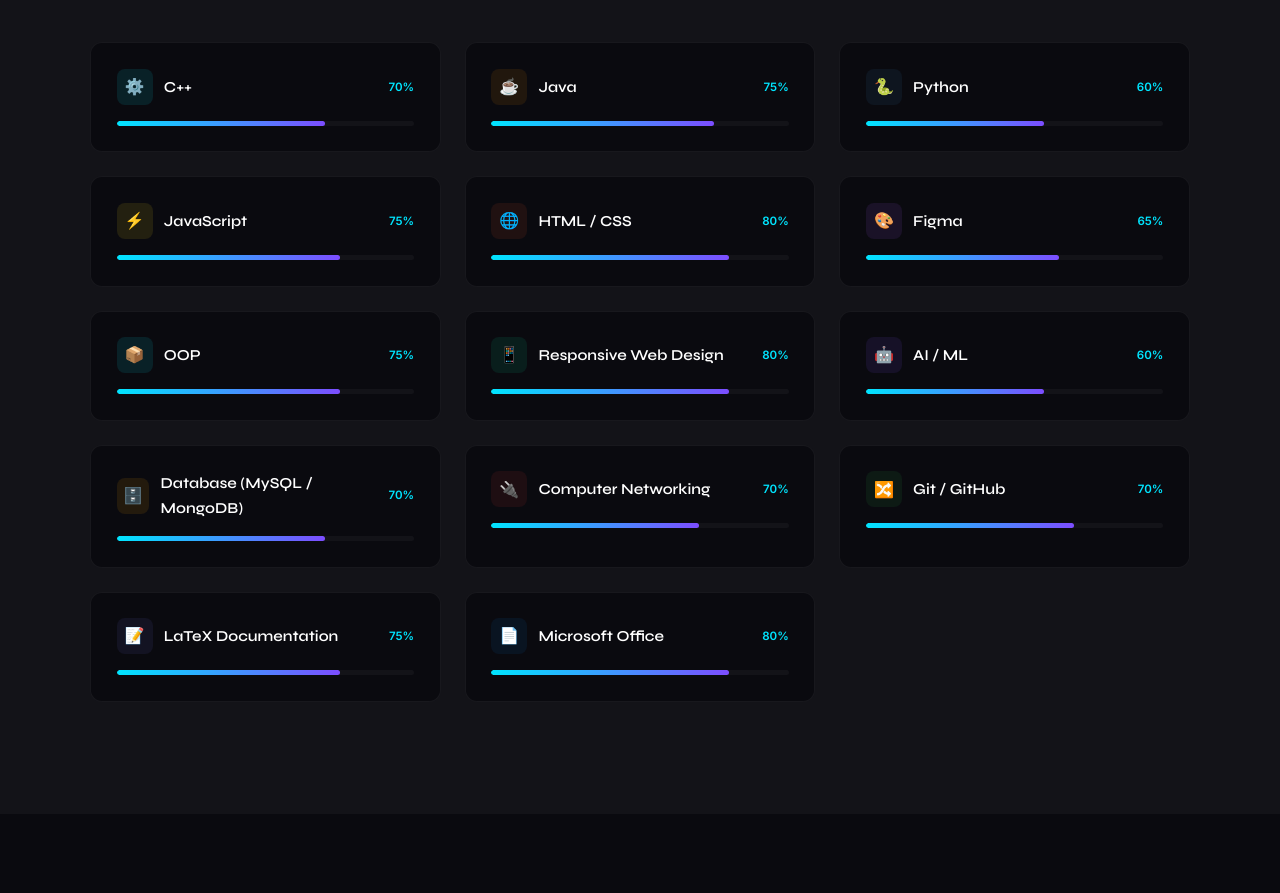
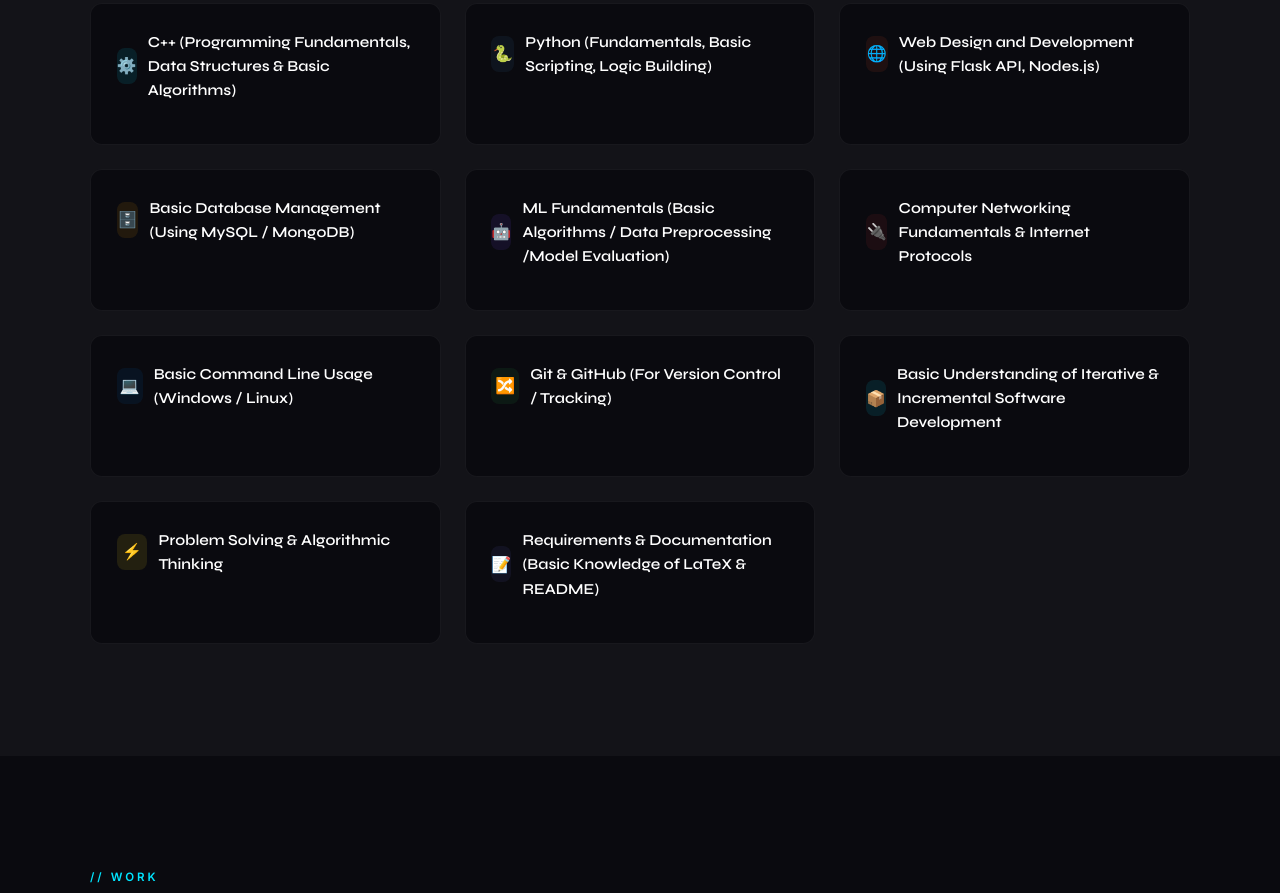
Before and after one commit to hassancodebase/hassancodebase.github.io, a plain HTML site: page index.html in a window 1280 px wide. Shown: the part 1845-2738 px from the top of the page. Drawn offline with nearby package versions, Linux system fonts and the light colour scheme.

Commit message:
Update skills and projects section

```diff
--- a/index.html
+++ b/index.html
@@ -3,6 +3,7 @@
 <head>
 <meta charset="UTF-8" />
 <meta name="viewport" content="width=device-width, initial-scale=1.0"/>
+<link rel="icon" href="/favicon.ico" sizes="any">
 <title>Muhammad Hassan | Software Engineer Portfolio</title>
 <link rel="preconnect" href="https://fonts.googleapis.com">
 <link rel="preconnect" href="https://fonts.gstatic.com" crossorigin>
@@ -724,9 +725,10 @@
       </div>
       <div class="about-text">
         <h3>Hello, World! 👋</h3>
-        <p>I'm <span class="highlight">Muhammad Hassan</span>, a passionate Software Engineering student currently pursuing my <span class="highlight">BS degree at NUTECH, Islamabad</span> in my 4th semester. I'm deeply fascinated by building software solutions that solve real-world problems.</p>
+        <p>I’m <span class="highlight">Muhammad Hassan</span>, a 4th-semester Software Engineering student at <span class="highlight">National University of Technology (NUTECH), Islamabad</span>. I'm passionate about building software solutions that solve real-world problems. Based in Rawalpindi, Pakistan, I enjoy turning ideas into functional applications and continuously improving my skills in programming, AI/ML, and database systems. I thrive on learning new technologies, developing projects from concept to implementation, and refining my craft to create clean, efficient, and impactful software.</p>
+        <!-- <p>I'm <span class="highlight">Muhammad Hassan</span>, a passionate Software Engineering student currently pursuing my <span class="highlight">BS degree at NUTECH, Islamabad</span> in my 4th semester. I'm deeply fascinated by building software solutions that solve real-world problems.</p>
         <p>Based in <span class="highlight">Rawalpindi, Pakistan</span>, I love turning ideas into clean, functional applications. From desktop tools to web platforms, I enjoy every stage of the development lifecycle — from designing clean architectures to writing elegant code.</p>
-        <p>When I'm not coding, I'm exploring new technologies, working on personal projects, or sharpening my skills in AI/ML and database systems.</p>
+        <p>When I'm not coding, I'm exploring new technologies, working on personal projects, or sharpening my skills in AI/ML and database systems.</p> -->
         <div class="info-chips">
           <span class="info-chip">
             <svg viewBox="0 0 24 24"><path d="M21 10c0 7-9 13-9 13s-9-6-9-13a9 9 0 0 1 18 0z"/><circle cx="12" cy="10" r="3"/></svg>
@@ -765,8 +767,8 @@
   <div class="container">
     <div class="reveal">
       <p class="section-label">// Work</p>
-      <h2 class="section-title">My <span class="accent">Projects</span></h2>
-      <p class="section-sub">A selection of things I've built.</p>
+      <h2 class="section-title">Featured <span class="accent">Projects</span></h2>
+      <p class="section-sub">A selection of my key academic and personal projects demonstrating problem-solving, software development, computer networking and machine learning skills.</p>
     </div>
     <div class="projects-grid" id="projectsGrid">
       <!-- injected by JS -->
@@ -909,29 +911,26 @@
 <script>
 // ─── DATA ────────────────────────────────────────────────
 const skills = [
-  { name:"C++",                pct:70,  icon:"⚙️",  bg:"rgba(0,229,255,.1)" },
-  { name:"Java",               pct:75,  icon:"☕",  bg:"rgba(237,139,0,.1)" },
-  { name:"Python",             pct:60,  icon:"🐍",  bg:"rgba(55,118,171,.1)" },
-  { name:"JavaScript",         pct:75,  icon:"⚡",  bg:"rgba(247,223,31,.1)" },
-  { name:"HTML / CSS",         pct:80,  icon:"🌐",  bg:"rgba(227,76,38,.1)"  },
-  { name:"Figma",              pct:65,  icon:"🎨",  bg:"rgba(162,89,255,.1)" },
-  { name:"OOP",                pct:75,  icon:"📦",  bg:"rgba(0,229,255,.1)"  },
-  { name:"Responsive Web Design", pct:80, icon:"📱", bg:"rgba(0,200,150,.1)" },
-  { name:"AI / ML",            pct:60,  icon:"🤖",  bg:"rgba(124,77,255,.1)" },
-  { name:"Database (MySQL / MongoDB)", pct:70, icon:"🗄️", bg:"rgba(255,165,0,.1)" },
-  { name:"Computer Networking",pct:70,  icon:"🔌",  bg:"rgba(200,50,50,.1)"  },
-  { name:"Git / GitHub",       pct:70,  icon:"🔀",  bg:"rgba(40,167,69,.1)"  },
-  { name:"LaTeX Documentation",pct:75,  icon:"📝",  bg:"rgba(100,100,200,.1)"},
-  { name:"Microsoft Office",   pct:80,  icon:"📄",  bg:"rgba(0,112,192,.1)"  },
+  { name:"C++ (Programming Fundamentals, Data Structures & Basic Algorithms)",            icon:"⚙️",  bg:"rgba(0,229,255,.1)" },
+  { name:"Python (Fundamentals, Basic Scripting, Logic Building)",                        icon:"🐍",  bg:"rgba(55,118,171,.1)" },
+  { name:"Web Design and Development (Using Flask API, Nodes.js)",                        icon:"🌐",  bg:"rgba(227,76,38,.1)"  },
+  { name:"Basic Database Management (Using MySQL / MongoDB)",                             icon:"🗄️",  bg:"rgba(255,165,0,.1)" },
+  { name:"ML Fundamentals (Basic Algorithms / Data Preprocessing /Model Evaluation)",     icon:"🤖",  bg:"rgba(124,77,255,.1)" },
+  { name:"Computer Networking Fundamentals & Internet Protocols",                         icon:"🔌",  bg:"rgba(200,50,50,.1)"  },
+  { name:"Basic Command Line Usage (Windows / Linux)",                                    icon:"💻",  bg:"rgba(0,112,192,.1)"  },
+  { name:"Git & GitHub (For Version Control / Tracking)",                                 icon:"🔀",  bg:"rgba(40,167,69,.1)"  },
+  { name:"Basic Understanding of Iterative & Incremental Software Development",           icon:"📦",  bg:"rgba(0,229,255,.1)"  },
+  { name:"Problem Solving & Algorithmic Thinking",                                        icon:"⚡",  bg:"rgba(247,223,31,.1)" },
+  { name:"Requirements & Documentation (Basic Knowledge of LaTeX & README)",              icon:"📝",  bg:"rgba(100,100,200,.1)"},
 ];
 
 const projects = [
-  {
-    title:"HassanCodeBase",
-    desc:"A responsive portfolio website built with HTML, CSS, and JavaScript to showcase my projects, skills, and contact information with a modern design and smooth animations.",
-    tags:["HTML","CSS","JavaScript (ES6)"],
-    github:"https://github.com/hassancodebase/hassancodebase.github.io", live:"https://hassancodebase.github.io/"
-  },
+  // {
+  //   title:"HassanCodeBase",
+  //   desc:"A responsive portfolio website built with HTML, CSS, and JavaScript to showcase my projects, skills, and contact information with a modern design and smooth animations.",
+  //   tags:["HTML","CSS","JavaScript (ES6)"],
+  //   github:"https://github.com/hassancodebase/hassancodebase.github.io", live:"https://hassancodebase.github.io/"
+  // },
   {
     title:"HealthPredict",
     desc:"An AI-powered system that predicts potential diseases based on user-input symptoms using machine learning classification models.",
@@ -956,30 +955,30 @@
     tags:["C++","Data Structres","Console UI"],
     github:"https://github.com/hassancodebase/Multi-Level-Parking-Lot-Management", live:null
   },
-  {
-    title:"Hospital Management System",
-    desc:"A comprehensive system for managing hospital operations — patient records, doctor assignments, appointments, and department tracking.",
-    tags:["Java","OOP","MySQL","Database"],
-    github:"#", live:"#"
-  },
+  // {
+  //   title:"Hospital Management System",
+  //   desc:"A comprehensive system for managing hospital operations — patient records, doctor assignments, appointments, and department tracking.",
+  //   tags:["Java","OOP","MySQL","Database"],
+  //   github:"#", live:"#"
+  // },
   {
     title:"CO2EmissionCalculator",
     desc:"An interactive tool that estimates a user's carbon footprint based on daily activities, travel, and energy consumption with visual analytics.",
     tags:["HTML-CSS","Node.js", "Express.js", "MySQL"],
     github:"https://github.com/hassancodebase/CO2EmissionCalculator", live:"#"
-  },
-  {
-    title:"Banking Management System",
-    desc:"A full-featured banking simulation supporting account creation, deposits, withdrawals, transfers, and transaction history logging.",
-    tags:["HTML","CSS","JavaScript","Node.js"],
-    github:"#", live:"#"
-  },
-  {
-    title:"Task-Manager Web App",
-    desc:"A productivity web application allowing users to create, organize, and track tasks with deadlines, priorities, and status updates.",
-    tags:["HTML","CSS","JavaScript (ES6)"],
-    github:"https://github.com/hassancodebase/Task-Manager", live:"https://hassancodebase.github.io/Task-Manager/"
   }
+  // {
+  //   title:"Banking Management System",
+  //   desc:"A full-featured banking simulation supporting account creation, deposits, withdrawals, transfers, and transaction history logging.",
+  //   tags:["HTML","CSS","JavaScript","Node.js"],
+  //   github:"#", live:"#"
+  // },
+  // {
+  //   title:"Task-Manager Web App",
+  //   desc:"A productivity web application allowing users to create, organize, and track tasks with deadlines, priorities, and status updates.",
+  //   tags:["HTML","CSS","JavaScript (ES6)"],
+  //   github:"https://github.com/hassancodebase/Task-Manager", live:"https://hassancodebase.github.io/Task-Manager/"
+  // }
 ];
 
 // ─── RENDER SKILLS ──────────────────────────────────────
@@ -990,9 +989,7 @@
       <div class="skill-card-header">
         <div class="skill-icon" style="background:${s.bg}">${s.icon}</div>
         <h4>${s.name}</h4>
-        <span class="pct">${s.pct}%</span>
       </div>
-      <div class="skill-bar-bg"><div class="skill-bar" data-width="${s.pct}"></div></div>
     </div>`;
 });
 
```
